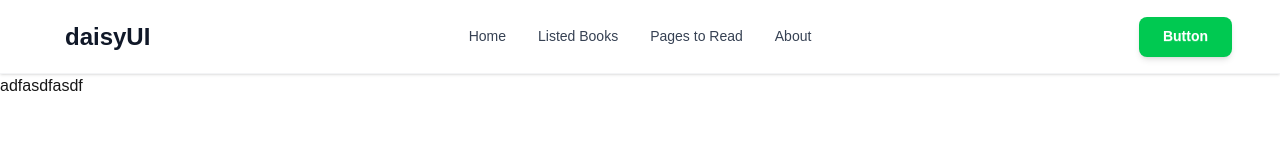
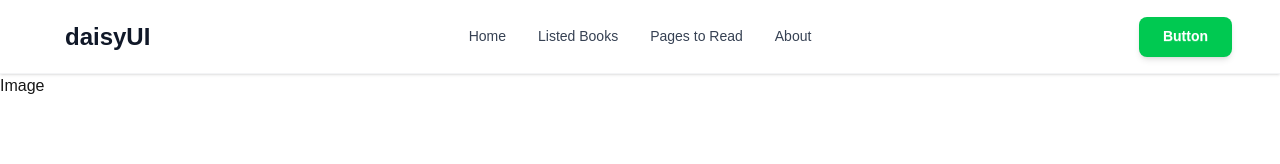
Before and after one commit to mdmahadih673/book-vibe-main, a Next.js app: page / in a window 1280 px wide. Shown: the top 164 px of the page. Built offline with nearby package versions, Linux system fonts and the light colour scheme.

Commit message:
Update hero content

```diff
--- a/src/app/components/hero.tsx
+++ b/src/app/components/hero.tsx
@@ -2,7 +2,7 @@
 const HeroPage = () => {
     return (
         <div>
-            <h1>adfasdfasdf</h1>
+            Image
         </div>
     );
 };
```
